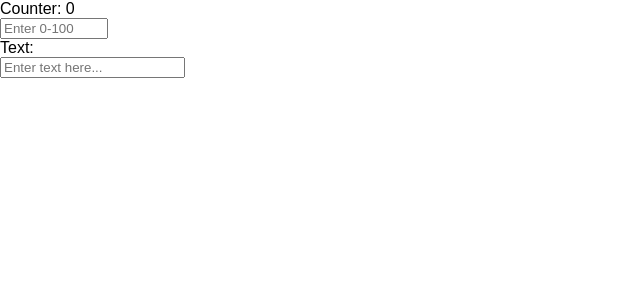
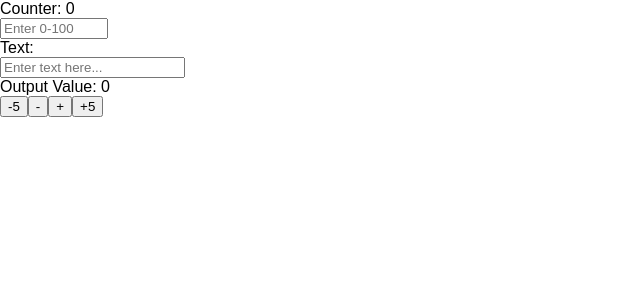
Before and after one commit to puritat07/reactPlayground, a React (Create React App) app: page / in a window 1280 px wide. Shown: the top 300 px of the page, without its empty margins (0-640 px from the left). Built offline with nearby package versions, Linux system fonts and the light colour scheme.

Commit message:
add click button
Add click button counter (0-100)
uses refs and combine the text and number event into one function

```diff
--- a/src/App.js
+++ b/src/App.js
@@ -7,18 +7,38 @@ class App extends React.Component {
     super();
     this.state = {
       counterValue: '0',
-      textValue: ''
+      textValue: '',
+      buttonValue: 0
     }
   }
 
-  updateCounter(e) {
+  update() {
     this.setState({
-      counterValue: e.target.value
+      counterValue: this.refs.counter.value,
+      textValue:  this.refs.text.value,
     });
   }
-  updateText(e) {
+  substractFive(e) {
     this.setState({
-      textValue:  e.target.value
+      buttonValue: (this.state.buttonValue > 4) ? this.state.buttonValue - 5 : 0
+    });
+  }
+
+  substract(e) {
+    this.setState({
+      buttonValue: (this.state.buttonValue > 0) ? this.state.buttonValue - 1 : this.state.buttonValue
+    });
+  }
+
+  add(e) {
+    this.setState({
+      buttonValue: (this.state.buttonValue < 100) ? this.state.buttonValue + 1 : this.state.buttonValue
+    });
+  }
+
+  addFive(e) {
+    this.setState({
+      buttonValue: (this.state.buttonValue < 96) ? this.state.buttonValue + 5 : 100
     });
   }
 
@@ -26,12 +46,57 @@ class App extends React.Component {
     return (
       <div>
         {/*Counter*/}
-        <div>Counter: {this.state.counterValue}</div>
-        <input style={{width:'100px'}} type="number" min="0" max="100" placeholder="Enter 0-100" onChange={this.updateCounter.bind(this)}></input>
+        <div>
+          Counter: {this.state.counterValue}<br/>
+          <input
+            ref="counter"
+            style={
+              {
+                width:'100px'
+              }
+            }
+            type="number"
+            min="0"
+            max="100"
+            placeholder="Enter 0-100"
+            onChange={this.update.bind(this)}>
+          </input>
+        </div>
         {/*Text*/}
-        <div>Text: {this.state.textValue}</div>
-        <input type="text" placeholder="Enter text here..." onChange={this.updateText.bind(this)}></input>
+        <div>
+          Text: {this.state.textValue}<br/>
+          <input
+            ref="text"
+            type="text"
+            placeholder="Enter text here..."
+            onChange={this.update.bind(this)}>
+          </input>
+        </div>
+      {/*Button*/}
+      <div>
+        Output Value: {this.state.buttonValue}<br/>
+        <button
+          onClick={this.substractFive.bind(this)}
+        >
+        -5
+        </button>
+        <button
+          onClick={this.substract.bind(this)}
+        >
+        -
+        </button>
+        <button
+          onClick={this.add.bind(this)}
+        >
+        +
+        </button>
+        <button
+          onClick={this.addFive.bind(this)}
+        >
+        +5
+        </button>
       </div>
+    </div>
     );
   }
 }
```
